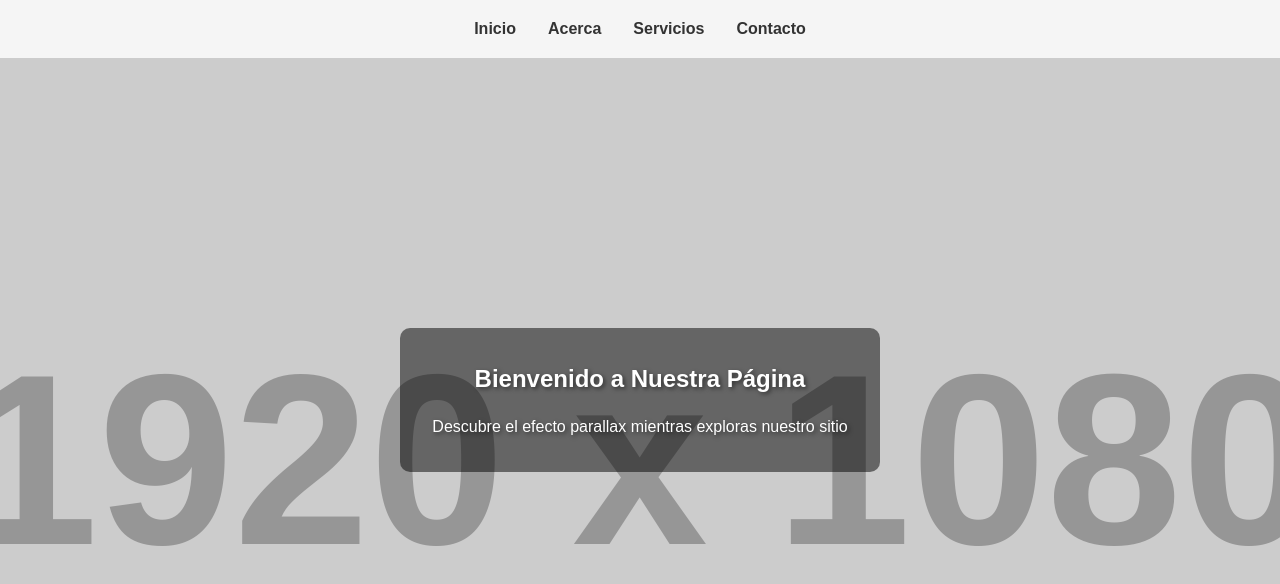
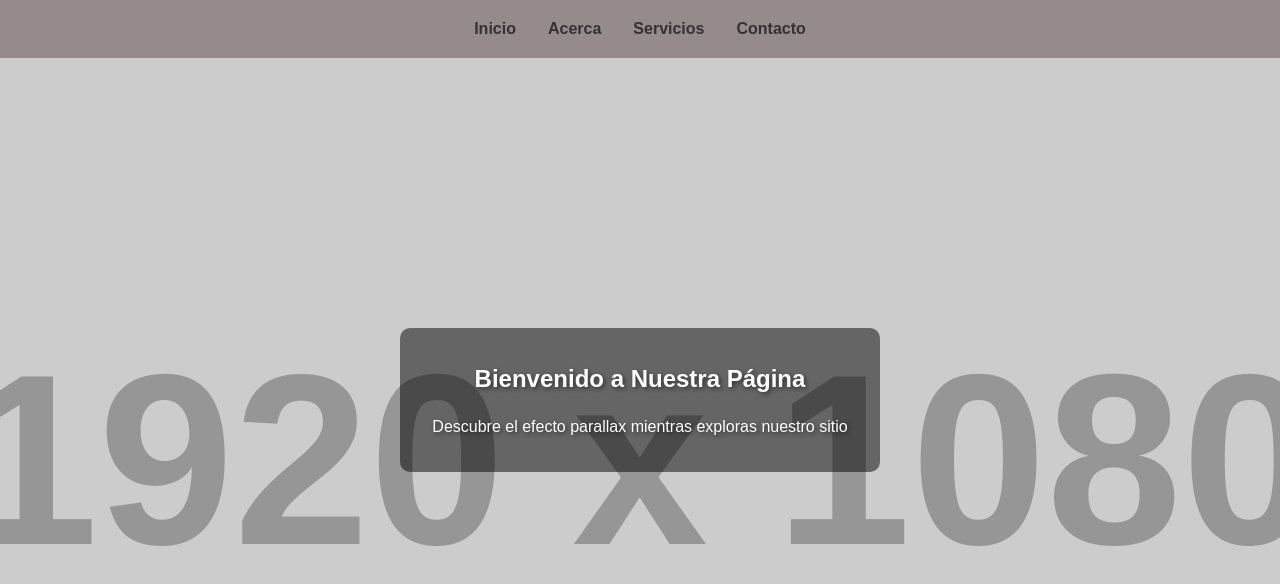
Before and after one commit to YOMP89/efecto-parallax, a plain HTML site: page index.html in a window 1280 px wide. Shown: the top 584 px of the page. Drawn offline with Linux system fonts and the light colour scheme; placeholder pictures from the web are drawn by us.

Commit message:
Cambio de color del nav

```diff
--- a/style.css
+++ b/style.css
@@ -15,7 +15,7 @@ header {
     top: 0;
     left: 0;
     width: 100%;
-    background-color: rgba(255, 255, 255, 0.8);
+    background-color: rgba(137, 123, 123, 0.8);
     z-index: 1000;
 }
 
```
